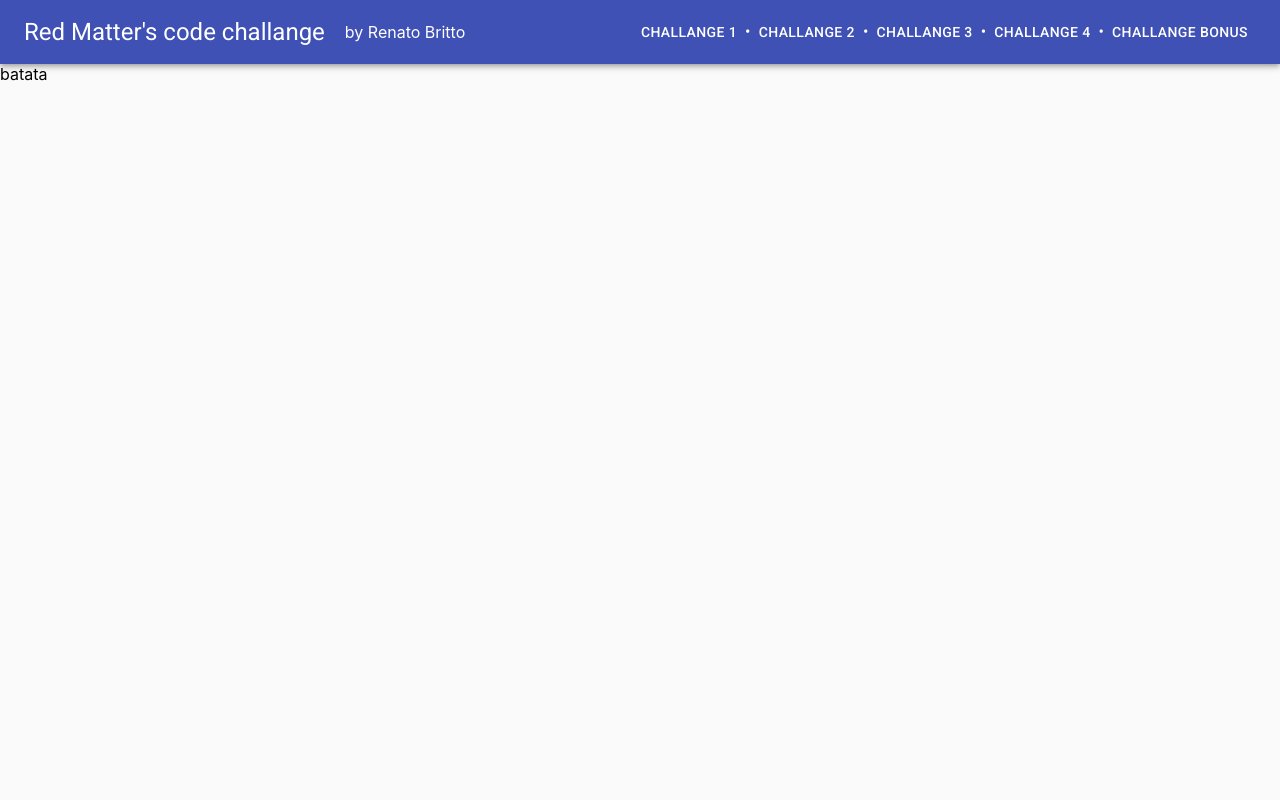
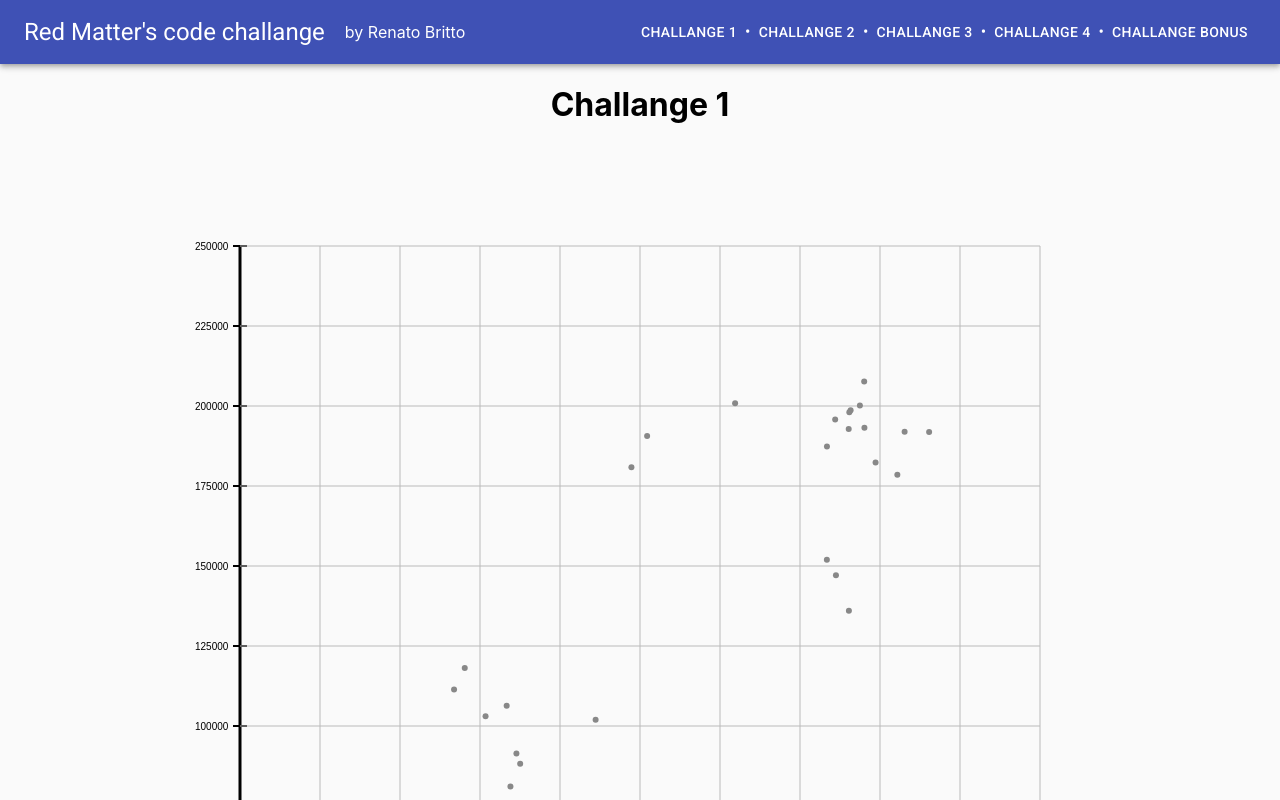
Before and after one commit to RenatoBrittoAraujo/red_matter_code_challange, a React (Create React App) app: page /challange_3 in a window 1280 px wide. Shown: the top 800 px of the page. Built offline with nearby package versions, Linux system fonts and the light colour scheme.

Commit message:
Challange 3 completed

```diff
--- a/src/components/Challange3.js
+++ b/src/components/Challange3.js
@@ -1,15 +1,112 @@
-import React from 'react';
+import React from 'react'
 import { makeStyles } from '@material-ui/core/styles';
+import Canvas from './Canvas'
+import { createPlotGraph } from './plot';
+
+const data = [
+  [ 198619, 182327, 96947, 196635],
+  [ 190812, 198648, 90738, 190065],
+  [ 185989, 195751, 98451, 186084],
+  [ 183427, 187377, 81139, 194941],
+  [ 195132, 193197, 71631, 186256],
+  [ 190417, 198065, 77642, 182257],
+  [ 195056, 207627, 59446, 91838],
+  [ 183397, 151944, 111610, 111637],
+  [ 207692, 191928, 108065, 112038],
+  [ 190221, 192832, 115585, 104890],
+  [ 193719, 200159, 95359, 83465],
+  [ 205421, 178546, 57777, 118342],
+  [ 190282, 135992, 105312, 83259],
+  [ 122317, 180897, 116984, 42136],
+  [ 186234, 147115, 21118, 52353],
+  [ 215352, 191865, 35746, 104579],
+  [ 127227, 190625, 58608, 126068],
+  [ 154717, 200857, 66317, 67820],
+  [ 87551, 88180, 99411, 116278],
+  [ 70234, 118126, 66264, 79860],
+  [ 83333, 106316, 55046, 136022],
+  [ 111130, 101929, 29539, 42758],
+  [ 59423, 70765, 82492, 59081],
+  [ 66899, 111391, 119097, 50261],
+  [ 84508, 81086, 131670, 121690],
+  [ 106041, 68309, 29146, 39835],
+  [ 76734, 103062, 27210, 85928],
+  [ 105879, 56701, 129143, 136780],
+  [ 86379, 91427, 137619, 58351],
+  [ 89941, 51729, 51592, 107206]
+]
 
 const useStyles = makeStyles((theme) => ({
-
+  header: {
+    textAlign: 'center'
+  },
+  title: {
+  }
 }));
 
-function Challange3() {
+const drawPlot1 = (ctx, frameCount) => {
+  ctx.clearRect(0, 0, ctx.canvas.width, ctx.canvas.height)
+  ctx.fillStyle = '#ff0000'
+
+  const plot = createPlotGraph(ctx, {
+    x1: 100,
+    y1: 100,
+    x2: 900,
+    y2: 900,
+    ibx: 0,
+    iex: 250000,
+    iby: 0,
+    iey: 250000
+  })
+
+  for (const point of data) {
+    const x = point[0]
+    const y = point[1]
+    plot.addPoint(x, y)
+  }
+}
+
+const drawPlot2 = (ctx, frameCount) => {
+  ctx.clearRect(0, 0, ctx.canvas.width, ctx.canvas.height)
+  ctx.fillStyle = '#ff0000'
+
+  const plot = createPlotGraph(ctx, {
+    x1: 100,
+    y1: 100,
+    x2: 900,
+    y2: 900,
+    ibx: 0,
+    iex: 250000,
+    iby: 0,
+    iey: 250000
+  })
+
+  for (const point of data) {
+    const x = point[3]
+    const y = point[2]
+    plot.addPoint(x, y)
+  }
+}
+
+function Challange1() {
   const classes = useStyles();
   return (
-    <div>batata</div>
+    <div className={classes.header}>
+      <h1 className={classes.title}>Challange 1</h1>
+      <Canvas
+        draw={drawPlot1}
+        style={{
+          width: 1000,
+          height: 1000
+        }}/>
+      <Canvas
+        draw={drawPlot2}
+        style={{
+          width: 1000,
+          height: 1000
+        }}/>
+    </div>
   );
 }
 
-export default Challange3;
+export default Challange1;
```
